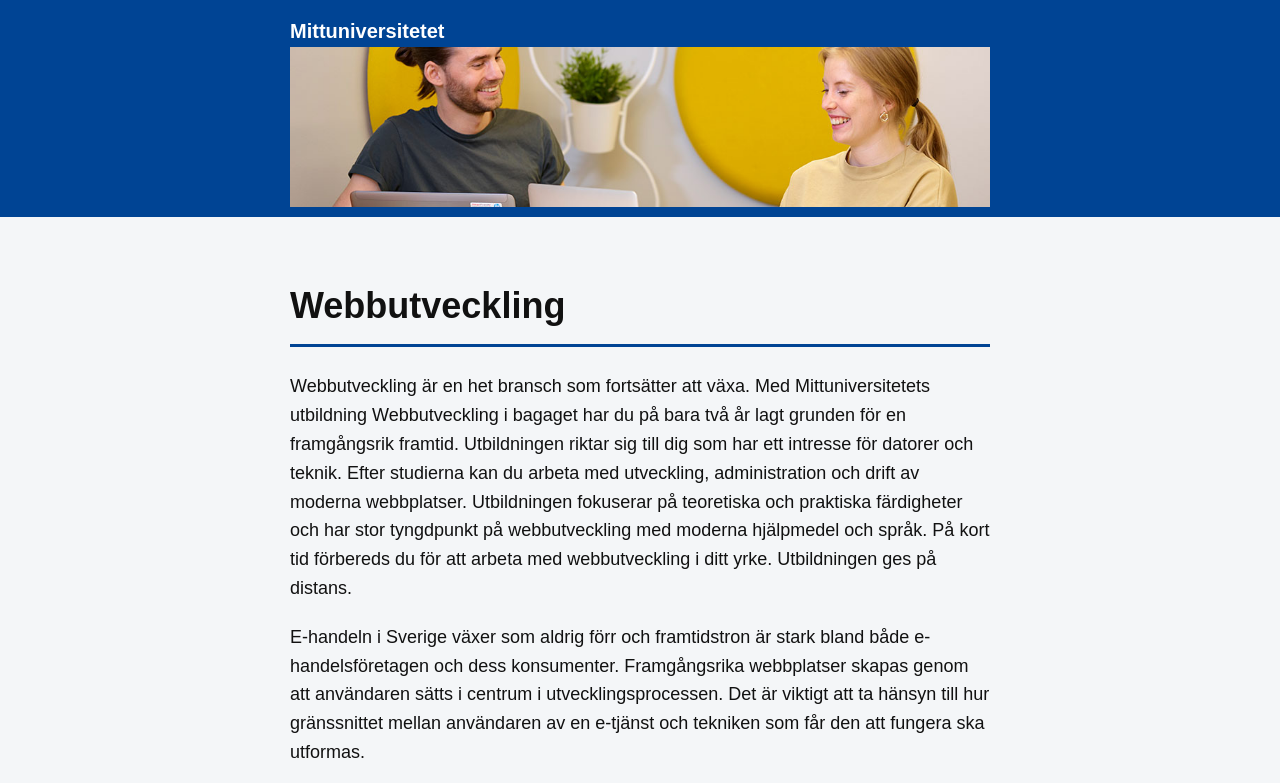
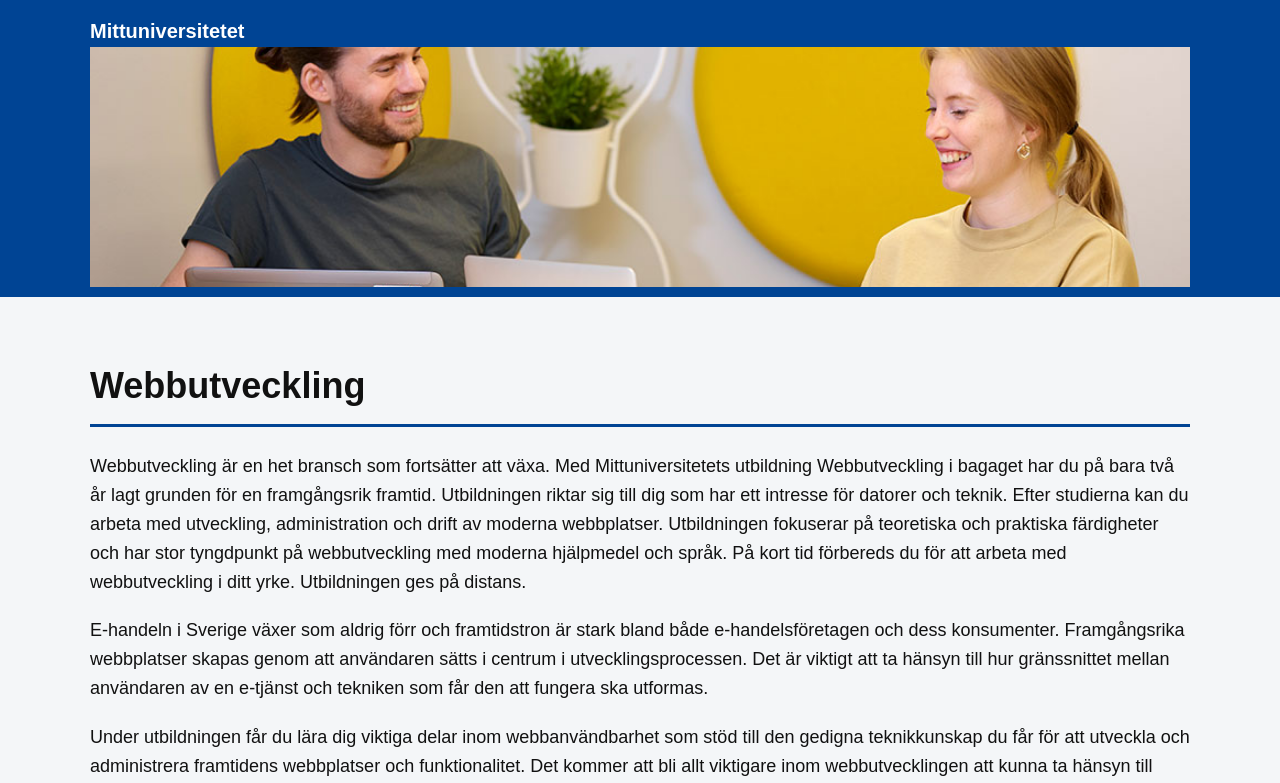
Before and after one commit to joer1807/labb-2-tillg-nglighet, a plain HTML site: page index.html in a window 1280 px wide. Shown: the top 783 px of the page. Drawn offline with Linux system fonts and the light colour scheme.

```diff
--- a/style.css
+++ b/style.css
@@ -32,10 +32,12 @@ body {
 
 /* 4. Centrerar innehållet och gör raderna lagom breda */
 .container {
-  max-width: 700px;
+  max-width: 1100px;
   margin: 0 auto;
-  padding: 0 20px;
+  padding: 0 30px;
 }
+
+
 
 /* 5. Sidhuvud */
 #site-header {
@@ -48,10 +50,10 @@ body {
 /* Smal header-bild över hela sidans bredd */
 #header-image {
   width: 100%;
-  max-width: none;  /* Tar bort standardbegränsningen på bildens bredd */
-  height: 160px;          /* Gör bilden smal. Ändra till t.ex. 120px eller 200px vid behov */
+  max-width: none;  /* Tar bort standardbegränsningen på bredden */
+  height: 240px;          /* Gör bilden smal. */
   object-fit: cover;      /* Beskär bilden så den inte ser ihoptryckt ut */
-  object-position: center;/* Fokuserar på mitten av bilden (kan ändras till top eller bottom) */
+  object-position: center;/* Fokuserar på mitten av bilden */
   display: block;
 }
 
```
